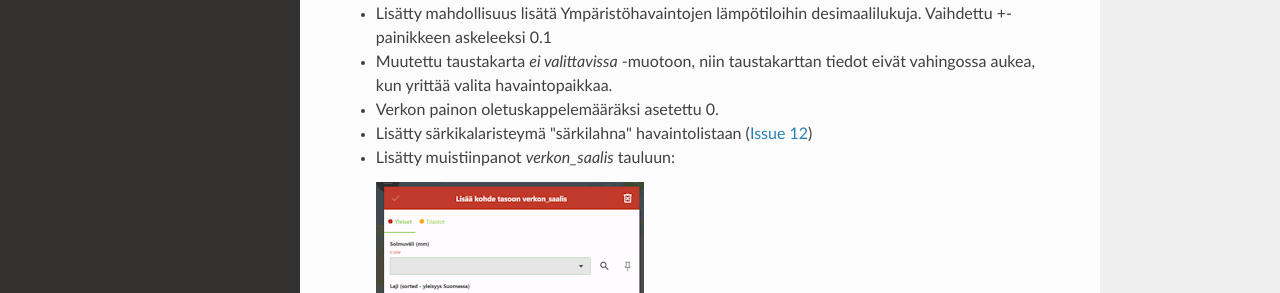
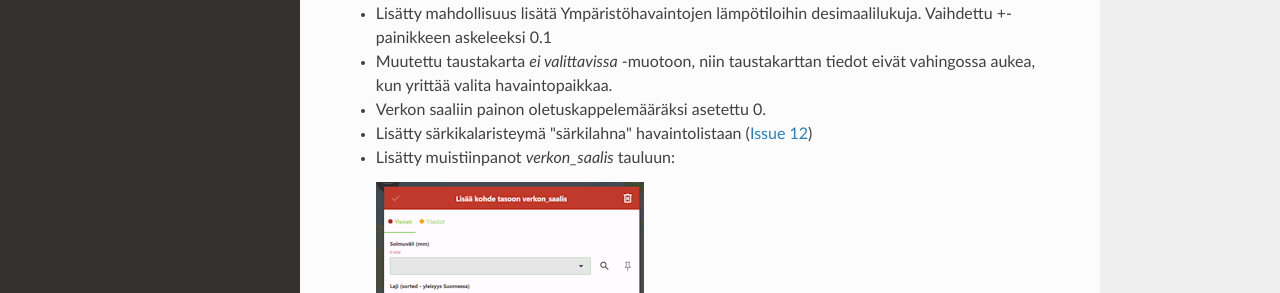
Before and after one commit to GispoCoding/luke-koekalastus, an MkDocs documentation site: the page built from docs/1_alkuvalmistelut.md, in a window 1280 px wide and 900 px high. Shown: the part 374-667 px from the top of the window. Built offline with MkDocs 1.6.1, drawn with Linux system fonts in a browser that asks for light colours; nearby versions of some CDN libraries.

Commit message:
alkuvalmistelut päivitys

```diff
--- a/docs/1_alkuvalmistelut.md
+++ b/docs/1_alkuvalmistelut.md
@@ -15,7 +15,7 @@ Lataa GeoPackage-tiedosto, joka sisältää projektitiedoston:
 
 -   Muutettu taustakarta *ei valittavissa* -muotoon, niin taustakarttan tiedot eivät vahingossa aukea, kun yrittää valita havaintopaikkaa.
 
--   Verkon painon oletuskappelemääräksi asetettu 0.
+-   Verkon saaliin painon oletuskappelemääräksi asetettu 0.
 
 -   Lisätty särkikalaristeymä "särkilahna" havaintolistaan ([Issue 12](https://github.com/GispoCoding/luke-koekalastus/issues/12))
 
```
